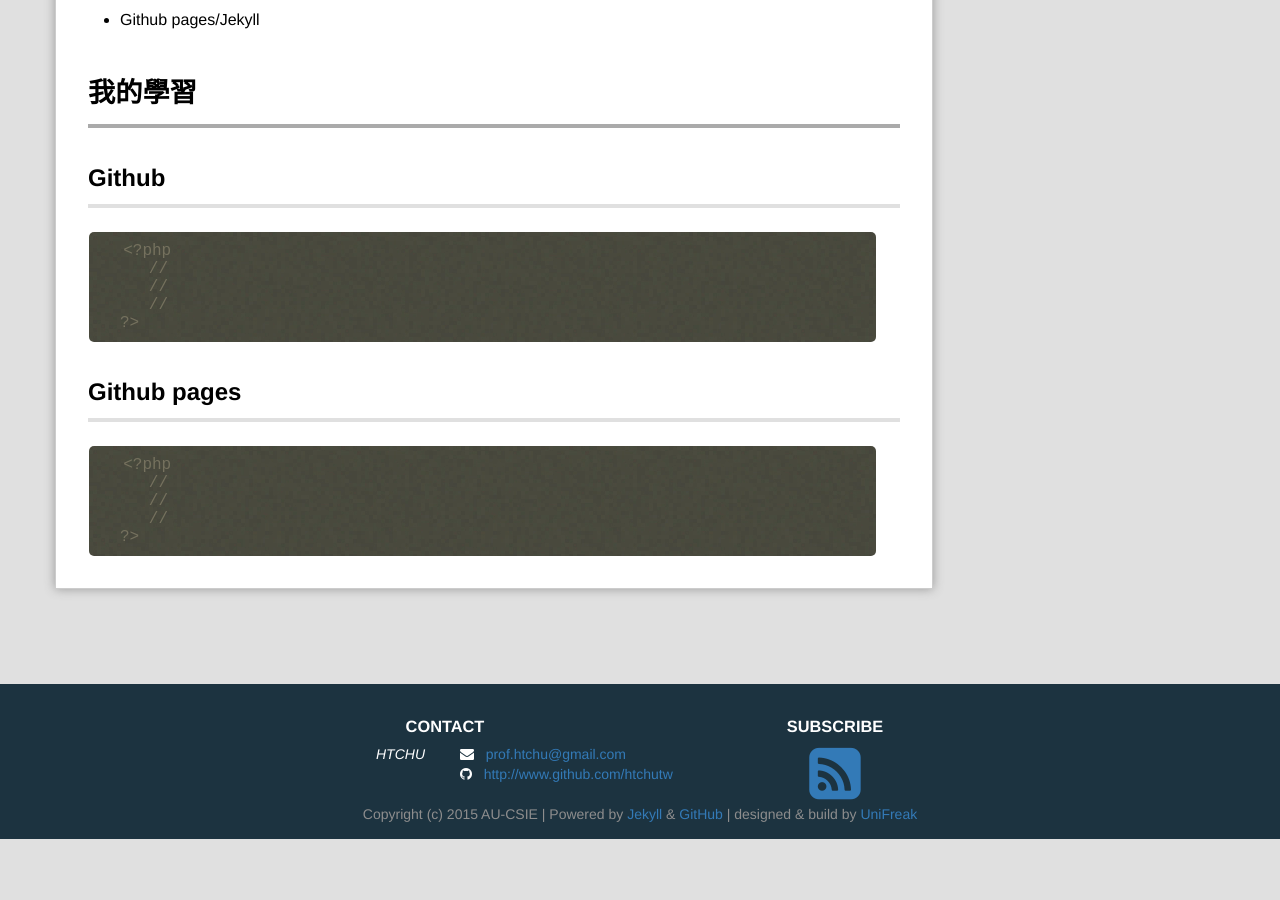
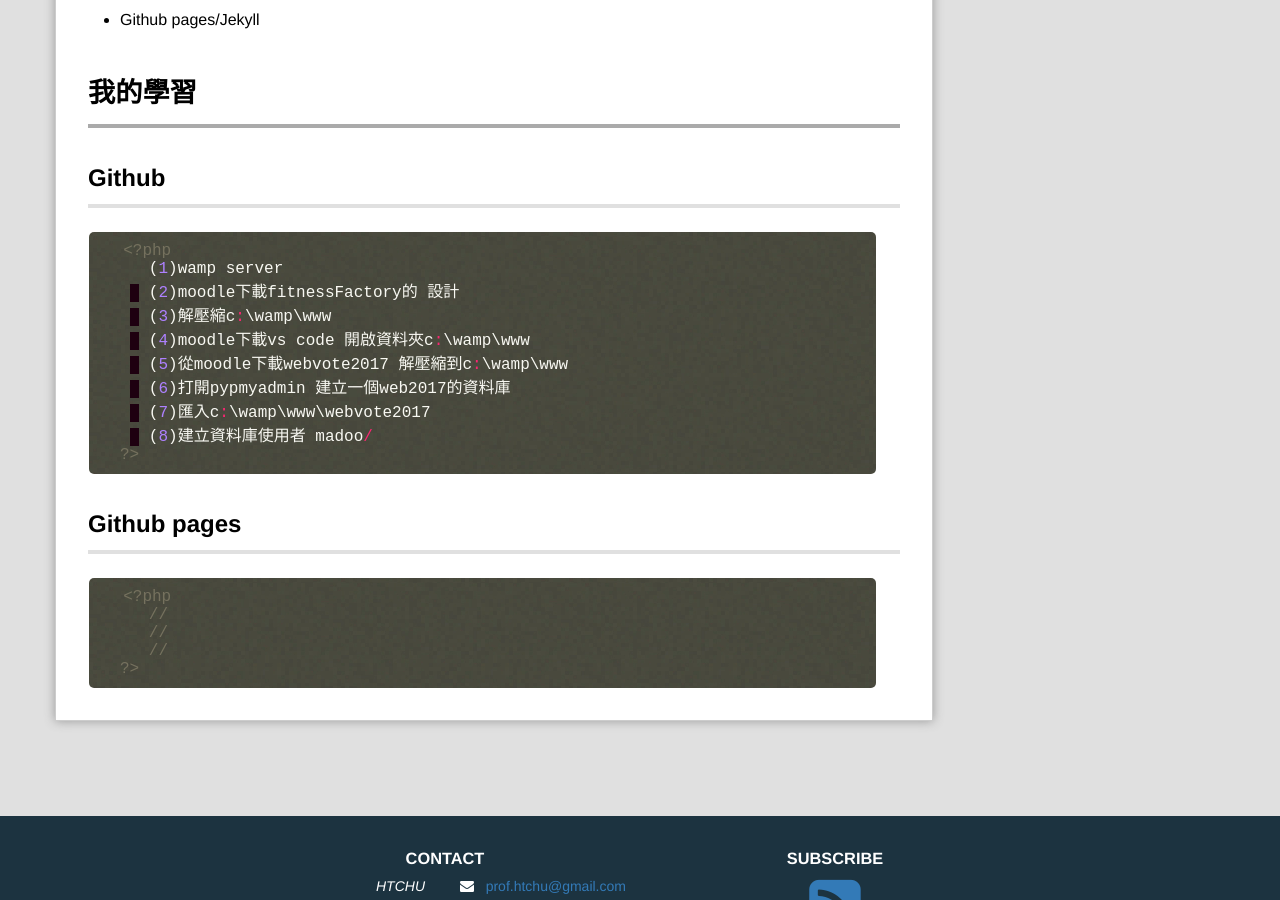
Before and after one commit to laoshay/webcourse, a Jekyll site: the page built from _posts/2017-11-22-Class10.md, in a window 1280 px wide and 900 px high, scrolled down 616 px. Built offline with Jekyll 4.4.1, drawn with Linux system fonts in a browser that asks for light colours; Markdown is read by kramdown in place of the engine named in the settings; comment, search, counter and statistics services are not loaded; before the commit the page ends 1455 px from its top, so only the background shows below that.

Commit message:
Update 2017-11-22-Class10.md

````diff
--- a/_posts/2017-11-22-Class10.md
+++ b/_posts/2017-11-22-Class10.md
@@ -21,9 +21,14 @@ github帳號及使用github做blog。。
 
 ```php
 <?php
-   //
-   //
-   //
+   (1)wamp server
+   (2)moodle下載fitnessFactory的 設計
+   (3)解壓縮c:\wamp\www
+   (4)moodle下載vs code 開啟資料夾c:\wamp\www
+   (5)從moodle下載webvote2017 解壓縮到c:\wamp\www
+   (6)打開pypmyadmin 建立一個web2017的資料庫
+   (7)匯入c:\wamp\www\webvote2017
+   (8)建立資料庫使用者 madoo/
 ?>
 ```
 ##Github pages
````
